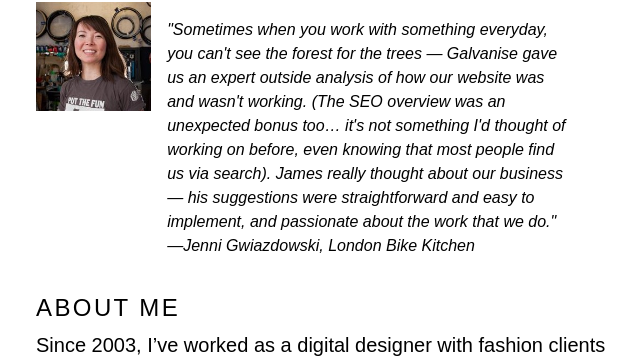
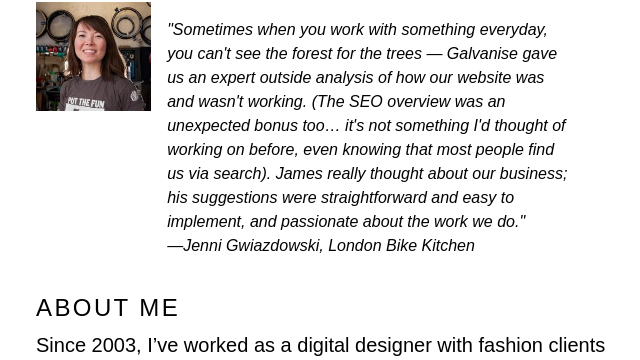
Before and after one commit to j-greig/cyclelovedesignco, a Jekyll site: the page built from galvanise.md, in a window 1280 px wide and 900 px high, scrolled down 1317 px. Shown: the part 239-599 px from the top of the window, without its empty margins (604-1244 px from the left). Built offline with Jekyll 4.4.1, drawn with Linux system fonts in a browser that asks for light colours.

```diff
--- a/_includes/_content.html
+++ b/_includes/_content.html
@@ -4,6 +4,7 @@
 	replace: '<h2', '<h2 class="f3 mb0 pb0 tracked ttu w-70"' |
 	replace: '<p>', p |
 	replace: '<ul>', '<ul class="f5 f5-m f4-l pl0 list">' |
+	replace: '<ol>', '<ol class="f5 f5-m f4-l pl0">' |
 	replace: '<li>', '<li>' |
 	replace: '-button', -button
 }}
--- a/galvanise.md
+++ b/galvanise.md
@@ -33,20 +33,20 @@ If you want an easy-to-follow, tailored report that will guide you to a better w
 Feedback from recent clients:
 
 <div class="cf mb4">
-  <div class="fn fl-ns w-20-ns">
+  <div class="fn fl-ns w-20">
     <img src="/img/portrait-nick-hussey-vulpine.png">
   </div>
-  <div class="fn fl-ns w-80-ns">
+  <div class="fn fl-ns w-100 w-80-ns">
     <blockquote class="i lh-copy measure ml3">"Wow! Superb. So many great ideas, it's exciting because we can improve so much. To have everything distilled into one place is awesome."<br>—Nick Hussey, Vulpine</blockquote>
   </div>
 </div>
 
 <div class="cf">
-  <div class="fn fl-ns w-20-ns">
+  <div class="fn fl-ns w-20">
     <img src="/img/portrait-jenni-london-bike-kitchen.jpg">
   </div>
-  <div class="fn fl-ns w-80-ns">
-    <blockquote class="i lh-copy measure ml3">"Sometimes when you work with something everyday, you can't see the forest for the trees — Galvanise gave us an expert outside analysis of how our website was and wasn't working. (The SEO overview was an unexpected bonus too… it's not something I'd thought of working on before, even knowing that most people find us via search). James really thought about our business — his suggestions were straightforward and easy to implement, and passionate about the work that we do."<br>—Jenni Gwiazdowski, London Bike Kitchen</blockquote>
+  <div class="fn fl-ns w-100 w-80-ns">
+    <blockquote class="i lh-copy measure ml3">"Sometimes when you work with something everyday, you can't see the forest for the trees — Galvanise gave us an expert outside analysis of how our website was and wasn't working. (The SEO overview was an unexpected bonus too… it's not something I'd thought of working on before, even knowing that most people find us via search). James really thought about our business; his suggestions were straightforward and easy to implement, and passionate about the work we do."<br>—Jenni Gwiazdowski, London Bike Kitchen</blockquote>
   </div>
 </div>
 
```
Also changed, not shown: _posts/2016-10-14-quick-seo-tips.md (+2 -2 lines), about.md (+0 -2 lines), _drafts/2016-10-07-cyclists.md (renamed from _posts/2016-10-07-cyclists.md).
